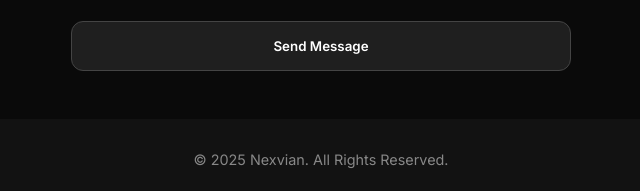
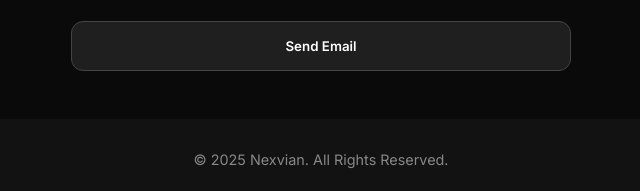
Before and after one commit to afeef2109/Nexvian, a website: page index.html in a window 1280 px wide. Shown: the part 3472-3663 px from the top of the page, 319-959 px from the left. Drawn offline with nearby package versions, Linux system fonts and the light colour scheme.

Commit message:
Update index.html

```diff
--- a/index.html
+++ b/index.html
@@ -143,9 +143,10 @@
     <input type="email" name="email" placeholder="Email Address" required>
     <input type="text" name="subject" placeholder="Subject" required>
     <textarea name="message" rows="5" placeholder="Your Message" required></textarea>
-    <button type="submit">Send Message</button>
+    <button type="submit">Send Email</button>
   </form>
 </section>
+
 
 <!-- FOOTER -->
 <footer>
```
